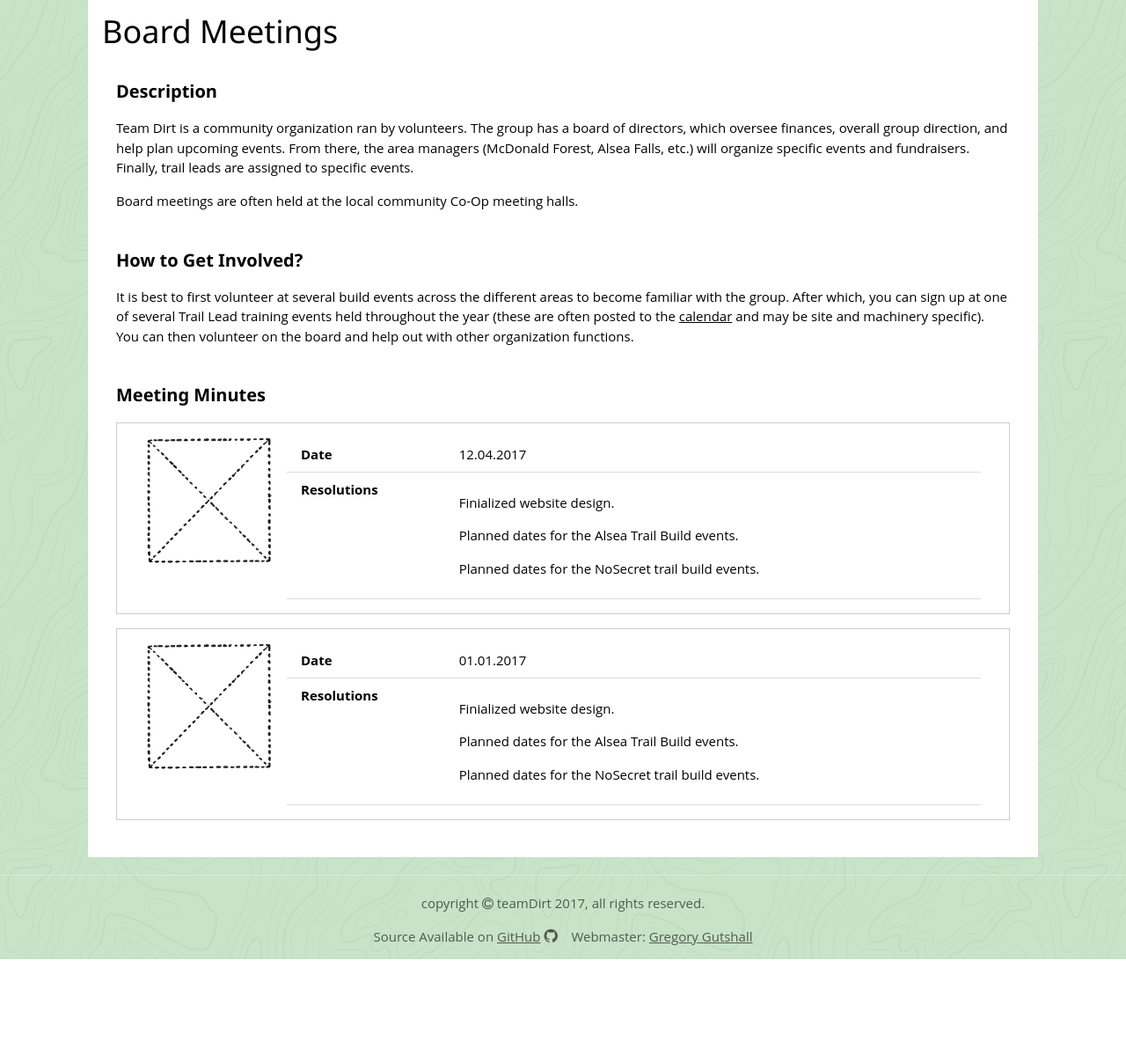
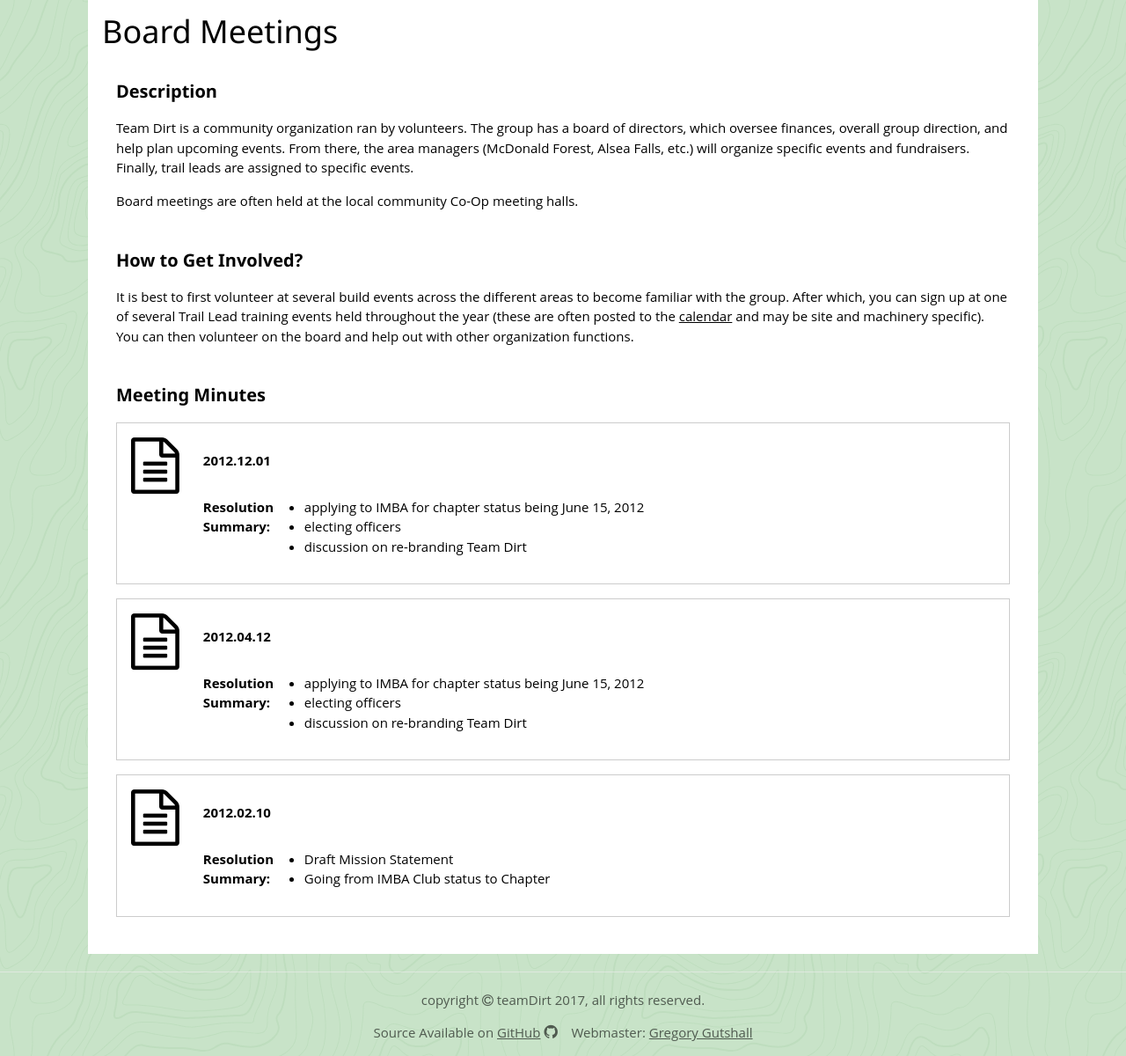
Before and after one commit to teamdirt/teamdirt.org, a PHP site: page /membership/boardmeetings.html in a window 1280 px wide. Shown: the part 67-1267 px from the top of the page at 88% size. Before the commit the page ends 1157 px from the top, so only its background shows below. Run offline with PHP 8.4, Linux system fonts and the light colour scheme; some libraries are stand-ins or nearby versions.

Commit message:
Started to add Boardmeeting minutes

```diff
--- a/WEB-INF/membership/boardmeetings.html
+++ b/WEB-INF/membership/boardmeetings.html
@@ -13,6 +13,7 @@
 
     <script type="text/javascript" src="https://ajax.googleapis.com/ajax/libs/angularjs/1.6.3/angular.min.js"></script>
     <script type="text/javascript" src="/scripts/global.js"></script>
+    <script type="text/javascript" src="/scripts/boardmeetings.js"></script>
 
     <link rel="stylesheet" href="https://www.w3schools.com/w3css/4/w3.css">
     <link rel="stylesheet" href="https://cdnjs.cloudflare.com/ajax/libs/font-awesome/4.7.0/css/font-awesome.min.css">
@@ -55,49 +56,25 @@
 			</div>
 		</section>
 
-        <section class="w3-panel">
+        <section class="w3-panel" ng-controller="BoardMeetingController as boardMeetingController">
 			<h4 class="subsection">Meeting Minutes</h4>
-			<div class="w3-panel w3-padding-16 w3-border">
-				<div class="w3-row-padding">
-					<div class="w3-col s2 meeting">
-						<img src="imgs/placeholder.png" alt="trailLead" class="meeting">
+			<div ng-repeat="eachMeeting in boardMeetingController.getMeetingList()" class="w3-panel w3-padding-16 w3-border">
+				<div class="w3-row">
+					<div class="w3-col s1 filelink">
+                        <a ng-href="{{eachMeeting.url}}" target="_blank"><i class="fa fa-file-text-o w3-jumbo" aria-hidden="true"></i></a>
 					</div>
-					<div class="w3-col s10">
-                        <table class="w3-table w3-bordered">
-                            <tr>
-                              <td><b>Date</b></td>
-                              <td>12.04.2017</td>
-                            </tr>
-                            <tr>
-                                <td><b>Resolutions</b></td>
-                                <td><p>Finialized website design.</p>
-                                    <p>Planned dates for the Alsea Trail Build events.</p>
-                                    <p>Planned dates for the NoSecret trail build events.</p>
-                                </td>
-                            </tr>
-                        </table>
-					</div>
-				</div>
-			</div>
-            <div class="w3-panel w3-padding-16 w3-border">
-				<div class="w3-row-padding">
-					<div class="w3-col s2 meeting">
-						<img src="imgs/placeholder.png" alt="trailLead" class="meeting">
-					</div>
-					<div class="w3-col s10">
-                        <table class="w3-table w3-bordered">
-                            <tr>
-                              <td><b>Date</b></td>
-                              <td>01.01.2017</td>
-                            </tr>
-                            <tr>
-                                <td><b>Resolutions</b></td>
-                                <td><p>Finialized website design.</p>
-                                    <p>Planned dates for the Alsea Trail Build events.</p>
-                                    <p>Planned dates for the NoSecret trail build events.</p>
-                                </td>
-                            </tr>
-                        </table>
+					<div class="w3-col s11">
+                        <p><b>{{eachMeeting.date}}</b></p>
+                        <div class="w3-row">
+                            <div class="w3-col s1">
+                              <p><b>Resolution Summary:</b></p>
+                            </div>
+                            <div class="w3-col s11">
+                                <ul>
+                                  <li ng-repeat="eachResolution in eachMeeting.resolutions">{{eachResolution}}</li>
+                                </ul>
+                            </div>
+                        </div>
 					</div>
 				</div>
 			</div>
--- /dev/null
+++ b/WEB-INF/scripts/boardmeetings.js
@@ -0,0 +1,23 @@
+function BoardMeetingController() {
+
+    // In the future, this will be a REST call to teamdirt.org
+	var meetings = [
+        {id:2, date:"2012.12.01",
+         url:"https://www.dropbox.com/sh/z6pp2nwg8bvrl7i/AADiy9B8qN25NX7Pu6Btyvk9a?dl=0&lst=&preview=teamdirt_meetdec12.doc",
+         resolutions:["applying to IMBA for chapter status being June 15, 2012", "electing officers", "discussion on re-branding Team Dirt"]},
+        {id:2, date:"2012.04.12",
+         url:"https://www.dropbox.com/sh/z6pp2nwg8bvrl7i/AADiy9B8qN25NX7Pu6Btyvk9a?dl=0&lst=&preview=TeamDirt_MeetApril12.docx",
+         resolutions:["applying to IMBA for chapter status being June 15, 2012", "electing officers", "discussion on re-branding Team Dirt"]},
+        {id:1, date:"2012.02.10",
+         url:"https://www.dropbox.com/sh/z6pp2nwg8bvrl7i/AADiy9B8qN25NX7Pu6Btyvk9a?dl=0&lst=&preview=teamdirtboard_feb12.docx",
+         resolutions:["Draft Mission Statement", "Going from IMBA Club status to Chapter"]}
+    ];
+
+    this.getMeetingList = function() {
+		return meetings;
+	}
+
+}
+
+// Add the warning Controller
+tdApp.controller('BoardMeetingController', BoardMeetingController);
--- a/WEB-INF/styles/boardmeetings.css
+++ b/WEB-INF/styles/boardmeetings.css
@@ -1,16 +1,12 @@
 img.traillead {
 	max-width: 100%;
 	max-height: 150px;
-}
-
-img.meeting {
-	max-width: 100%;
 }
 
 div.traillead {
 	min-width: 100px;
 }
 
-div.meeting {
-	min-width: 100px;
+div.filelink {
+	min-width: 80px;
 }
```
